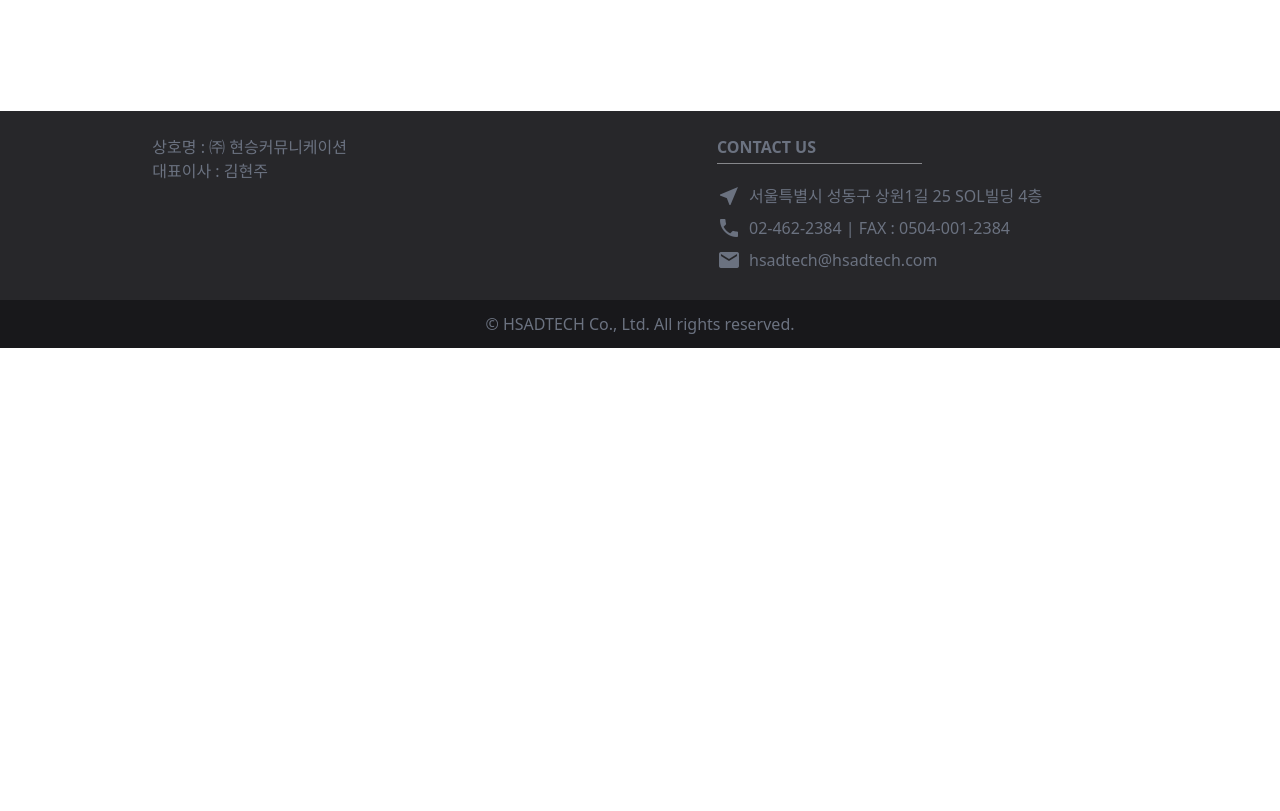
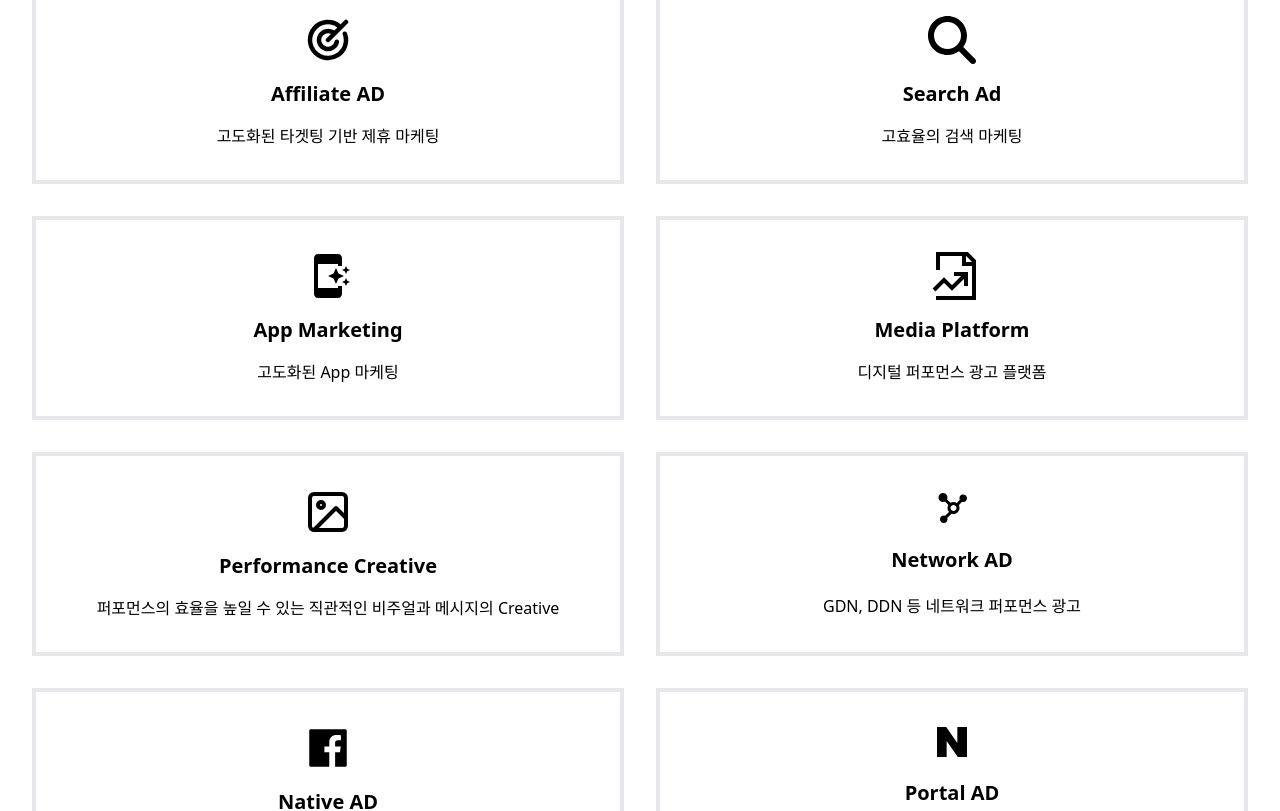
Before and after one commit to gksehfapd/hsadtech, a Next.js app: page /aboutus in a window 1280 px wide. Shown: the part 800-1611 px from the top of the page. Before the commit the page ends 1148 px from the top, so only its background shows below. Built offline with nearby package versions, Linux system fonts and the light colour scheme.

Commit message:
feat: One Stop Service

```diff
--- /dev/null
+++ b/components/aboutusService.tsx
@@ -0,0 +1,20 @@
+interface AboutUsServiceProps {
+	text: string
+	title: string
+	children: React.ReactNode
+	fontSize?: 'text-3xl' | 'text-4xl' | 'text-5xl'
+}
+
+const AboutUsService = ({ text, title, children, fontSize = 'text-5xl' }: AboutUsServiceProps) => {
+	return (
+		<div className="flex flex-col items-center justify-around border-4 p-8">
+			<span className={fontSize}>{children}</span>
+			<span className="my-4">
+				<b>{title}</b>
+			</span>
+			<span className="text-base">{text}</span>
+		</div>
+	)
+}
+
+export default AboutUsService
--- a/pages/aboutus.tsx
+++ b/pages/aboutus.tsx
@@ -1,10 +1,19 @@
 import AboutUsItem from '@/components/aboutusItem'
+import AboutUsService from '@/components/aboutusService'
 import Layout from '@/components/layout'
+import { PiTargetBold } from 'react-icons/pi'
+import { FaMagnifyingGlass } from 'react-icons/fa6'
+import { MdAppShortcut } from 'react-icons/md'
+import { FiImage } from 'react-icons/fi'
+import { GrDocumentPerformance } from 'react-icons/gr'
+import { BiSolidNetworkChart } from 'react-icons/bi'
+import { AiFillFacebook } from 'react-icons/ai'
+import { SiNaver } from 'react-icons/si'
 
 const AboutUs = () => {
 	return (
 		<Layout className="p-8">
-			<div className="flex flex-col pb-32 max-md:pb-10">
+			<div className="flex flex-col pb-20 max-md:pb-10">
 				<span className="text-4xl text-purple-900 pb-2">퍼포먼스 운영 및</span>
 				<span className="text-4xl text-purple-900 pb-6">제휴 마케팅 전문 그룹</span>
 				<div className="flex flex-col text-xl">
@@ -14,7 +23,7 @@ const AboutUs = () => {
 					</span>
 				</div>
 			</div>
-			<div className="flex w-full justify-around text-center max-md:grid max-md:grid-cols-4 max-md:gap-y-12 max-md:gap-x-8 pb-20">
+			<div className="flex w-full justify-around text-center max-md:grid max-md:grid-cols-4 max-md:gap-y-12 max-md:gap-x-8 pb-32">
 				<AboutUsItem text="Affiliate AD" />
 				<AboutUsItem text="퍼포먼스 노출형 광고" />
 				<AboutUsItem text="검색광고 (SA)" />
@@ -28,11 +37,54 @@ const AboutUs = () => {
 				<span className="text-4xl text-purple-900 pb-2">퍼포먼스 마케팅의</span>
 				<span className="text-4xl text-purple-900 pb-6">One Stop Service</span>
 				<div className="flex flex-col text-xl">
-					<span>
+					<span className="pb-20">
 						퍼포먼스 마케팅을 수행하기 위한 일원화된 기능과 조직으로 광고주의 성과를
 						극대화하기 위해 Integrated Performance Marketing Service를 One Stop으로
 						제공합니다
 					</span>
+					<div className="grid grid-cols-2 grid-rows-4 gap-8 content-stretch">
+						<AboutUsService
+							title="Affiliate AD"
+							text="고도화된 타겟팅 기반 제휴 마케팅"
+						>
+							<PiTargetBold />
+						</AboutUsService>
+						<AboutUsService title="Search Ad" text="고효율의 검색 마케팅">
+							<FaMagnifyingGlass />
+						</AboutUsService>
+						<AboutUsService title="App Marketing" text="고도화된 App 마케팅">
+							<MdAppShortcut />
+						</AboutUsService>
+						<AboutUsService title="Media Platform" text="디지털 퍼포먼스 광고 플랫폼">
+							<GrDocumentPerformance />
+						</AboutUsService>
+						<AboutUsService
+							title="Performance Creative"
+							text="퍼포먼스의 효율을 높일 수 있는 직관적인 비주얼과 메시지의 Creative"
+						>
+							<FiImage />
+						</AboutUsService>
+						<AboutUsService
+							title="Network AD"
+							text="GDN, DDN 등 네트워크 퍼포먼스 광고"
+							fontSize="text-4xl"
+						>
+							<BiSolidNetworkChart />
+						</AboutUsService>
+						<AboutUsService
+							title="Native AD"
+							text="페이스북, 인스타그램, 밴드 등 고요율의 SNS 전문 광고"
+						>
+							<AiFillFacebook />
+						</AboutUsService>
+						<AboutUsService
+							title="Portal AD"
+							text="금융, 유통, 게임 등 다양한 카테고리의 포털 광고"
+							fontSize="text-3xl"
+						>
+							<SiNaver />
+						</AboutUsService>
+					</div>
 				</div>
 			</div>
 		</Layout>
```
Also changed, not shown: package.json (+5 -3 lines), 1 other file (tests, documents, lock files or other folders).
